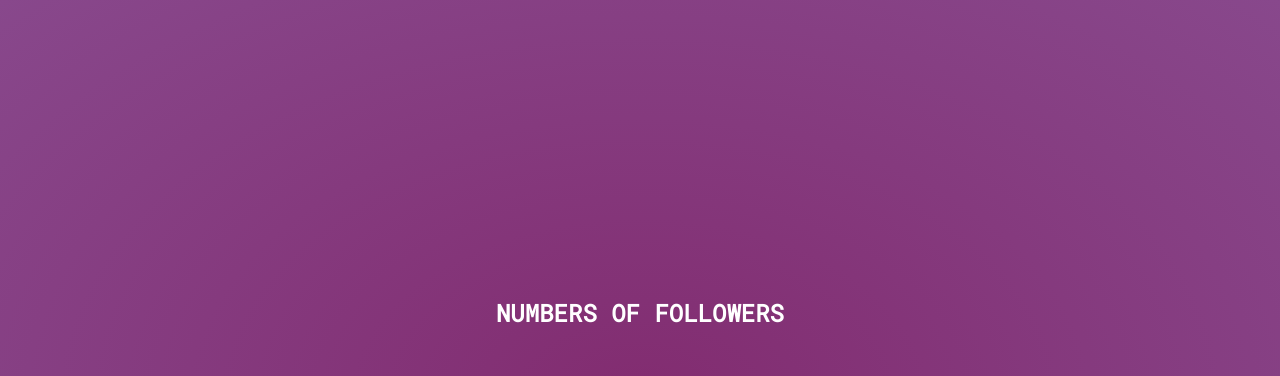
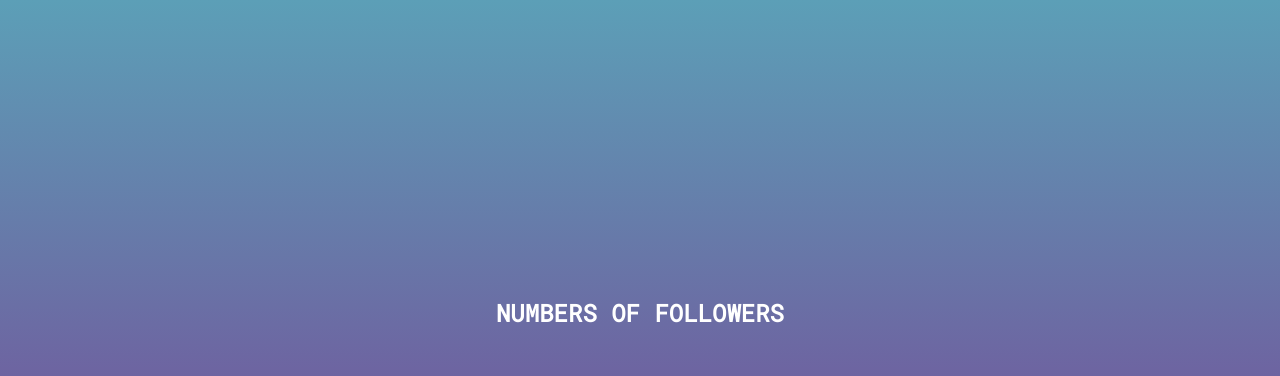
Before and after one commit to alucart2005/littleJS_followers, a plain HTML site: page index.html in a window 1280 px wide. Shown: the top 376 px of the page. Drawn offline with nearby package versions, Linux system fonts and the light colour scheme.

Commit message:
feature: end of the project

```diff
--- a/css/styles.scss
+++ b/css/styles.scss
@@ -12,7 +12,7 @@ body {
   justify-content: center;
   align-items: center;
   height: 100vh;
-  background: radial-gradient(#822c70, #88488c);
+  background: linear-gradient(#5c9fb7, #812188);
   .container {
     width: min(80%, 500px);
     text-align: center;
```
Also changed, not shown: css/styles.css, img/preview.jpg.
